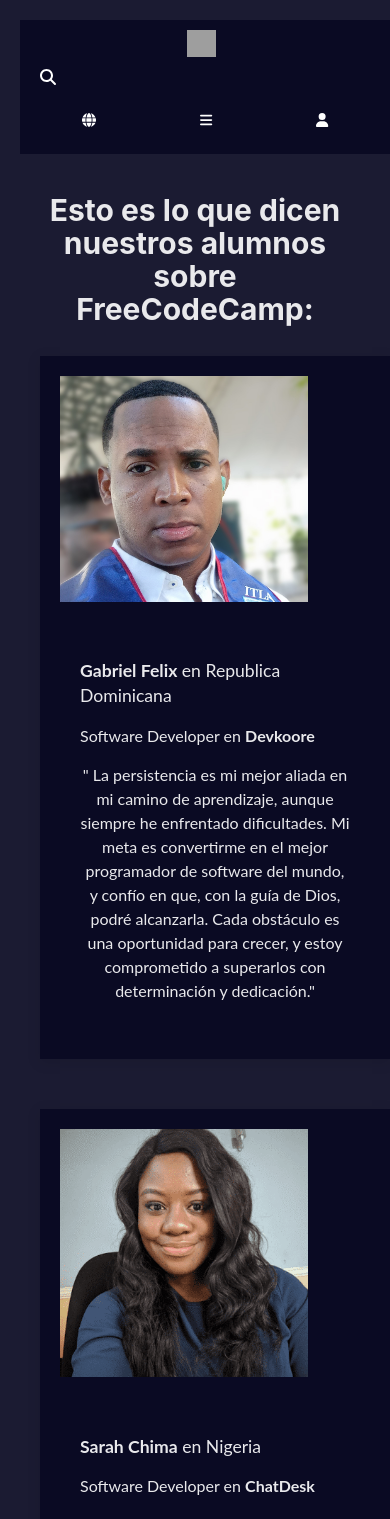
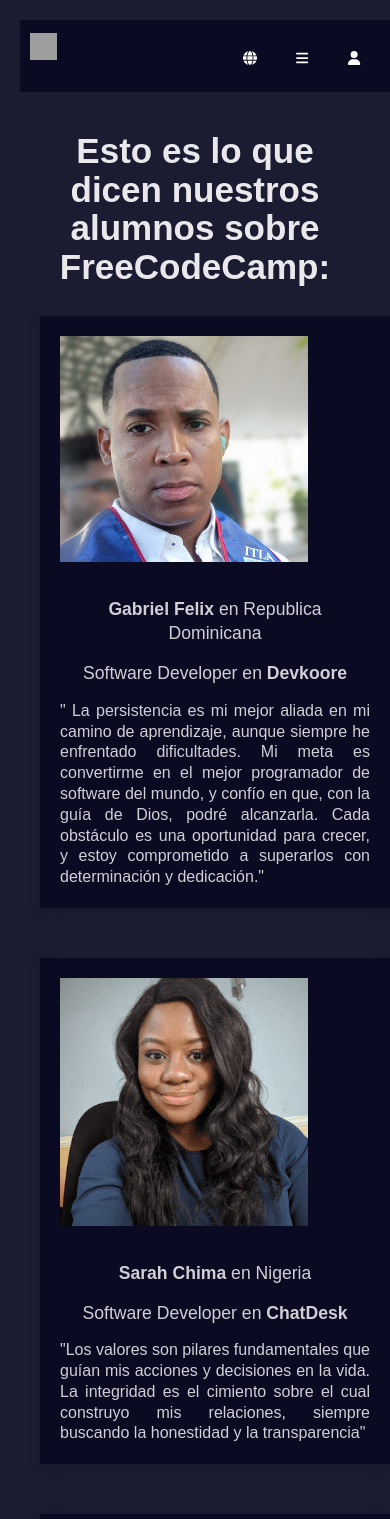
Before and after one commit to gfelix01/Clon_testimoniosfreecodecamp, a React (Create React App) app: page / in a window 390 px wide. Shown: the top 1519 px of the page. Built offline with nearby package versions, Linux system fonts and the light colour scheme; grey boxes are pictures that could not be loaded.

Commit message:
update 5 files

```diff
--- a/src/App.css
+++ b/src/App.css
@@ -2,7 +2,8 @@
   .imagen-testimonio {
     width: 10rem;
     height: auto;
-    border-radius: 10rem;
+    border-radius: 12rem;
+
   }
 
   h1 {
--- a/src/componentes/Navbar.js
+++ b/src/componentes/Navbar.js
@@ -24,7 +24,7 @@ function Navbar () {
   return (
     <nav className='navbar'>
       <div className='search-bar'>
-        <FontAwesomeIcon icon={faSearch} />
+        <FontAwesomeIcon  id ="icon-search" icon={faSearch} />
         <input className='input-text' type='text' placeholder='Search 9,000+ tutorials' />
       </div>
       <div className='logo'>
--- a/src/componentes/Testimonio.js
+++ b/src/componentes/Testimonio.js
@@ -10,13 +10,13 @@ function Testimonio (props) {
         alt='foto'
       />
       <figcaption className='contenedor-texto-testimonio'>
-        <p className='nombre-testimonio'>
+        <h3 className='nombre-testimonio'>
           <strong>{props.nombre}</strong> en {props.pais}
-        </p>
+        </h3>
         <p className='cargo-testimonio'>
           {props.cargo} en <strong>{props.empresa}</strong>
         </p>
-        <p className='Texto-testimonio'>
+        <p className='texto-testimonio'>
           "{props.testimonio}"
         </p>
       </figcaption>
--- a/src/hojas-de-estilo/Navbar.css
+++ b/src/hojas-de-estilo/Navbar.css
@@ -18,11 +18,13 @@
 .logo img {
     height: 27px;
     overflow: hidden;
-    margin-right: 20%;
+    margin-right: 26%;
 }
+
 
 .search-bar {
     display: flex;
+    justify-content: center;
     align-items: center;
     width: 30%;
     position: relative;
@@ -80,10 +82,10 @@
 }
 
 
-/* Media queries para dispositivos móviles */
+
 @media only screen and (max-width: 768px) {
     .navbar {
-        flex-direction: column;
+
         align-items: center;
         padding: 10px;
     }
@@ -96,6 +98,10 @@
     .logo {
         margin-bottom: 20px;
         order: -1;
+    }
+
+    #icon-search {
+        display: none;
     }
 
     .search-bar {
--- a/src/hojas-de-estilo/Testimonio.css
+++ b/src/hojas-de-estilo/Testimonio.css
@@ -12,6 +12,7 @@
 }
 
 h1 {
+    font-family: sans-serif;
     font-size: 35px;
     font-weight: 700;
     line-height: 1.1;
@@ -22,38 +23,57 @@ h1 {
 
 .imagen-testimonio {
     width: 80%;
+    margin-right: 5%;
     max-width: 350px;
-    height: auto;
-    border-radius: 8px;
+    height: fit-content;
+    border-radius: 0;
 }
 
 .contenedor-texto-testimonio {
-    text-align: center;
-    padding: 20px;
-    font-family: 'Lato', sans-serif;
-    font-weight: 400;
-    line-height: 1.5;
-    color: #E9E9EC;
+    font-family: Arial, sans-serif;
+    font-size: 1.5rem;
+    line-height: 1.6;
+    color: #d0d0d5;
+    text-align: left;
+
+
 }
 
 .nombre-testimonio {
+    font-family: sans-serif;
+    text-align: center;
     font-size: 1.3rem;
     margin-bottom: 5px;
     font-weight: 400;
 }
 
 .cargo-testimonio {
-    font-size: 1.1rem;
-    margin-bottom: 15px;
+    font-family: sans-serif;
+    text-align: center;
+    font-size: 1.4rem;
+    margin-top: 15px;
 }
 
+
 .texto-testimonio {
-    font-size: 1rem;
+    font-size: 1.2rem;
     text-align: justify;
+    margin: auto;
+    /* Esto centrará horizontalmente el bloque de texto */
+    line-height: 1.5rem;
 }
 
-/* Media queries para dispositivos móviles */
-@media (max-width: 992px) {
+
+@media only screen and (max-width: 600px) {
+    .texto-testimonio {
+        font-size: 3rem;
+        line-height: 1.3rem;
+    }
+}
+
+
+
+@media (max-width: 768px) {
     .contenedor-testimonio {
         padding: 20px;
         height: auto;
@@ -73,30 +93,58 @@ h1 {
     .nombre-testimonio,
     .cargo-testimonio,
     .texto-testimonio {
-        font-size: 1.5em;
+        font-size: 1.3em;
         line-height: 1.4;
-        text-align: left;
+        margin-top: 15px;
+
+
 
     }
 }
 
+@media only screen and (max-width: 600px) {
+    .texto-testimonio {
+        font-size: 1rem;
+        line-height: 1.3rem;
+    }
+}
+
+
+
 
 @media (max-width: 576px) {
     h1 {
-        font-size: 30px;
+        font-size: 35px;
         margin-bottom: 30px;
     }
 
     .nombre-testimonio {
         font-size: 1.1rem;
+        text-align: center;
     }
 
     .cargo-testimonio {
-        font-size: 1rem;
+        font-family: sans-serif;
+        font-size: 1.1rem;
         margin-bottom: 10px;
+        text-align: center;
     }
 
     .texto-testimonio {
-        font-size: 0.9rem;
+        font-size: 1rem;
+        text-align: center;
+        text-align: justify;
+
     }
 }
+
+@media (max-width: 768px) {
+    .imagen-testimonio {
+        max-width: 100%;
+        height: auto;
+        border-radius: 0;
+        margin-bottom: 20px;
+        margin-right: 0;
+
+    }
+}
```
